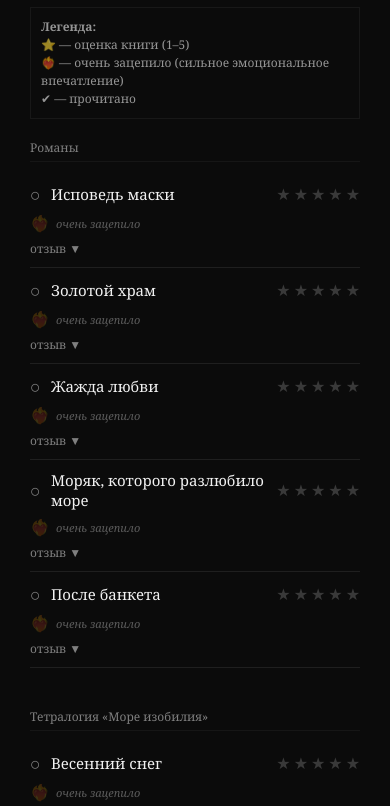
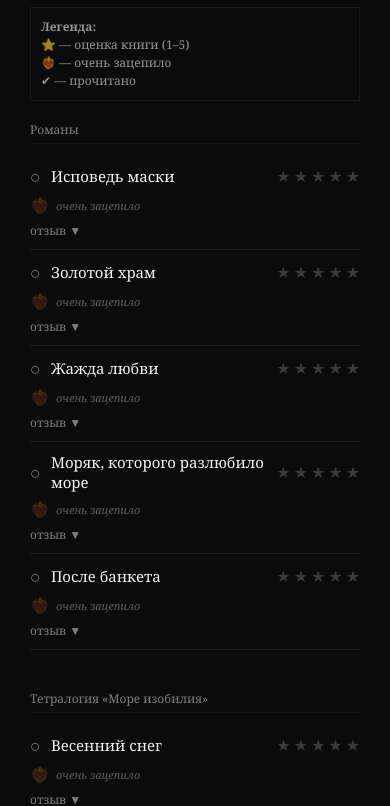
Before and after one commit to BabulyaHokage/mishima-checklist, a plain HTML site: page index.html in a window 390 px wide. Shown: the part 305-1111 px from the top of the page. Drawn offline with Linux system fonts and the light colour scheme.

Commit message:
index.html

```diff
--- a/index.html
+++ b/index.html
@@ -44,7 +44,7 @@ body {
 h1 {
   text-align: center;
   letter-spacing: 3px;
-  margin: 10px 0 10px;
+  margin: 10px 0;
 }
 
 .legend {
@@ -136,7 +136,6 @@ h1 {
   font-size: 16px;
   opacity: 0.2;
   cursor: pointer;
-  transition: 0.2s;
 }
 
 .love-star.active {
@@ -182,7 +181,6 @@ h1 {
   font-size: 10px;
   opacity: 0.35;
   margin-top: 4px;
-  letter-spacing: 0.5px;
   font-style: italic;
 }
 </style>
@@ -202,7 +200,7 @@ h1 {
 <div class="legend">
 <b>Легенда:</b><br>
 ⭐ — оценка книги (1–5)<br>
-❤️‍🔥 — очень зацепило (сильное эмоциональное впечатление)<br>
+❤️‍🔥 — очень зацепило<br>
 ✔ — прочитано<br>
 </div>
 
@@ -239,7 +237,11 @@ const data = {
 };
 
 function load() {
+  try {
     return JSON.parse(localStorage.getItem("mishima_ru_v1")) || {};
+  } catch {
+    return {};
+  }
 }
 
 function save(state) {
@@ -295,11 +297,14 @@ function render() {
         </div>
       `;
 
-      card.querySelector(".check").onclick = () => {
+      const check = card.querySelector(".check");
+      if (check) {
+        check.onclick = () => {
           state[key].done = !state[key].done;
           save(state);
           render();
         };
+      }
 
       card.querySelectorAll(".star").forEach(star => {
         star.onclick = e => {
@@ -309,20 +314,29 @@ function render() {
         };
       });
 
-      card.querySelector(".love-star").onclick = () => {
+      const love = card.querySelector(".love-star");
+      if (love) {
+        love.onclick = () => {
           state[key].love = !state[key].love;
           save(state);
           render();
         };
+      }
 
-      card.querySelector(".review-toggle").onclick = () => {
+      const toggle = card.querySelector(".review-toggle");
+      if (toggle) {
+        toggle.onclick = () => {
           card.classList.toggle("open");
         };
+      }
 
-      card.querySelector(".review").oninput = (e) => {
+      const review = card.querySelector(".review");
+      if (review) {
+        review.oninput = (e) => {
           state[key].review = e.target.value;
           save(state);
         };
+      }
 
       sectionEl.appendChild(card);
     });
```
Lines whose indentation alone changed are shown as unchanged.
